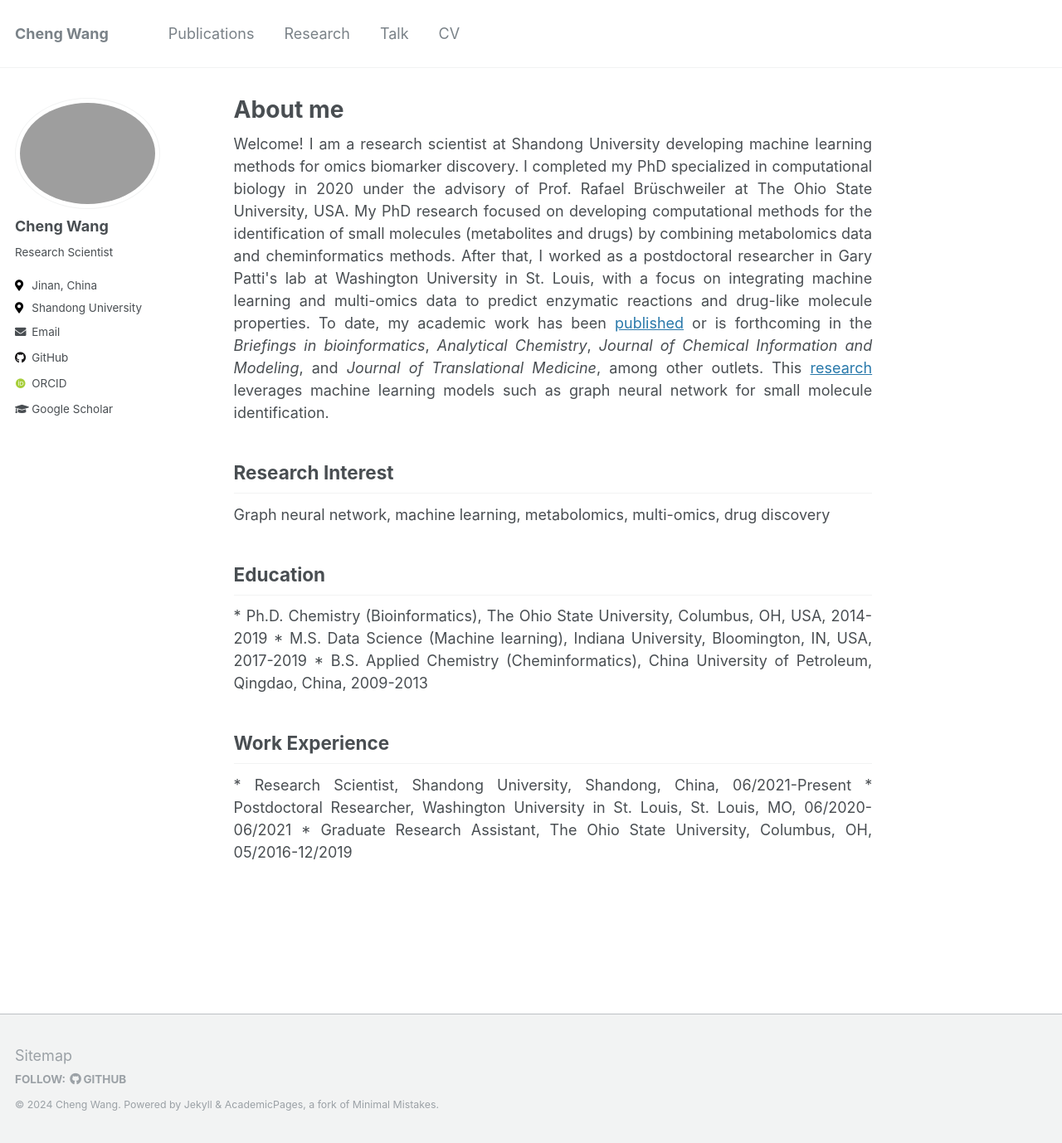
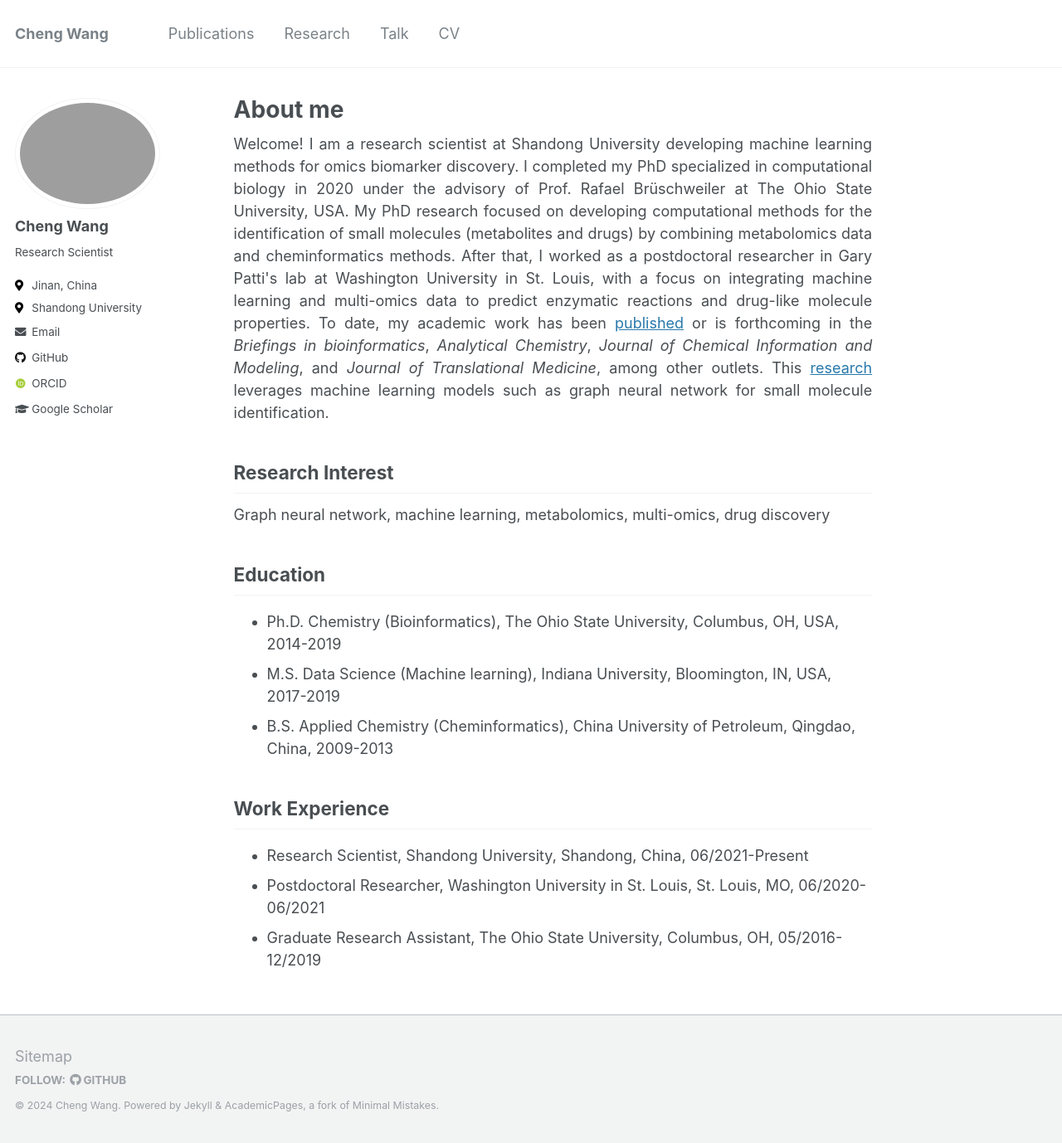
Before and after one commit to chengwangbio/chengwangbio.github.io, a Jekyll site: the page built from _pages/about.md, in a window 1280 px wide and 1378 px high. Shown: the whole window at 83% size. Built offline with Jekyll 4.4.1, drawn with Linux system fonts in a browser that asks for light colours; some web fonts are replaced.

Commit message:
update files

```diff
--- a/_pages/about.md
+++ b/_pages/about.md
@@ -16,15 +16,13 @@ Welcome! I am a research scientist at Shandong University developing machine lea
 Graph neural network, machine learning, metabolomics, multi-omics, drug discovery
 
 ## Education
-<div style="text-align: justify;">
+
 * Ph.D. Chemistry (Bioinformatics), The Ohio State University, Columbus, OH, USA, 2014-2019
 * M.S. Data Science (Machine learning), Indiana University, Bloomington, IN, USA, 2017-2019
 * B.S. Applied Chemistry (Cheminformatics), China University of Petroleum, Qingdao, China, 2009-2013
-</div>
 
 ## Work Experience
-<div style="text-align: justify;">
+
 * Research Scientist, Shandong University, Shandong, China, 06/2021-Present
 * Postdoctoral Researcher, Washington University in St. Louis, St. Louis, MO, 06/2020-06/2021
 * Graduate Research Assistant, The Ohio State University, Columbus, OH, 05/2016-12/2019
-</div>
```
Also changed, not shown: _pages/research.md (+1 -2 lines).
